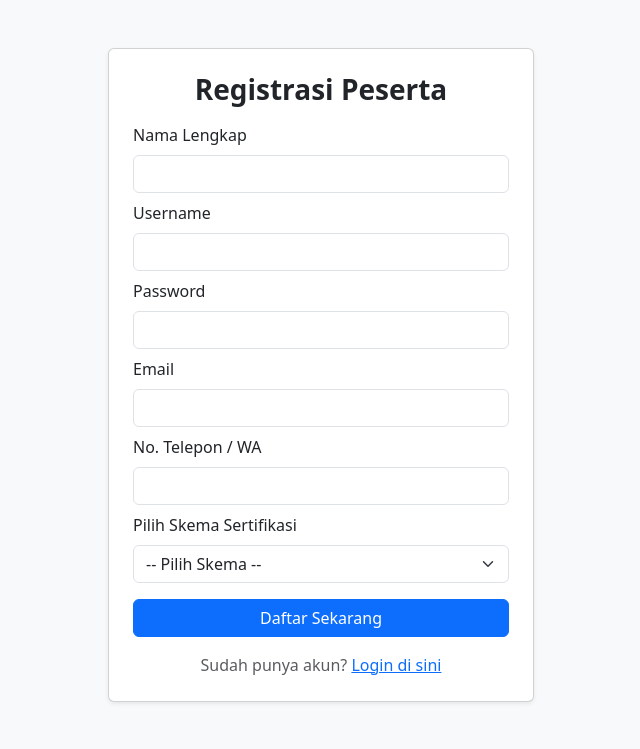
After one commit to Artvael/Sertifikasi-USK, a PHP site: page /register.php in a window 1280 px wide. The commit adds this page. Shown: the top 749 px of the page, without its empty margins (319-959 px from the left). Run offline with PHP 8.4, Linux system fonts and the light colour scheme; data comes from the database, SQL or seed files in the repository; both versions use the stored data as it was after the commit.

Commit message:
feat: landing page selamat datang, registrasi peserta, dan dashboard user

```diff
--- /dev/null
+++ b/register.php
@@ -0,0 +1,89 @@
+<?php
+require 'koneksi.php';
+
+// Jika tombol daftar diklik
+if (isset($_POST['register'])) {
+    $nama     = $_POST['nama_peserta'];
+    $user     = $_POST['username'];
+    $pass     = $_POST['password'];
+    $email    = $_POST['email'];
+    $telepon  = $_POST['telepon'];
+    $id_skema = $_POST['id_skema'];
+
+    // 1. Cek apakah username sudah pernah terdaftar
+    $cek = $koneksi->prepare("SELECT * FROM peserta WHERE username = ?");
+    $cek->execute([$user]);
+
+    if ($cek->rowCount() > 0) {
+        $error = "Username sudah dipakai, pilih username lain!";
+    } else {
+        // 2. Simpan data user baru ke tabel peserta
+        $stmt = $koneksi->prepare("INSERT INTO peserta (nama_peserta, username, password, email, telepon, id_skema) VALUES (?, ?, ?, ?, ?, ?)");
+        $stmt->execute([$nama, $user, $pass, $email, $telepon, $id_skema]);
+
+        // Arahkan ke halaman login dengan pesan sukses
+        header("Location: login.php?pesan=daftar_sukses");
+        exit;
+    }
+}
+?>
+<!DOCTYPE html>
+<html lang="id">
+<head>
+    <meta charset="UTF-8">
+    <title>Registrasi Akun Peserta</title>
+    <link href="https://cdn.jsdelivr.net/npm/bootstrap@5.3.0/dist/css/bootstrap.min.css" rel="stylesheet">
+</head>
+<body class="bg-light py-5">
+    <div class="container" style="max-width: 450px;">
+        <div class="card p-4 shadow-sm">
+            <h3 class="text-center fw-bold mb-3">Registrasi Peserta</h3>
+
+            <?php if (isset($error)): ?>
+                <div class="alert alert-danger"><?= $error ?></div>
+            <?php endif; ?>
+
+            <form method="POST">
+                <div class="mb-2">
+                    <label class="form-label">Nama Lengkap</label>
+                    <input type="text" name="nama_peserta" class="form-control" required>
+                </div>
+                <div class="mb-2">
+                    <label class="form-label">Username</label>
+                    <input type="text" name="username" class="form-control" required>
+                </div>
+                <div class="mb-2">
+                    <label class="form-label">Password</label>
+                    <input type="password" name="password" class="form-control" required>
+                </div>
+                <div class="mb-2">
+                    <label class="form-label">Email</label>
+                    <input type="email" name="email" class="form-control" required>
+                </div>
+                <div class="mb-2">
+                    <label class="form-label">No. Telepon / WA</label>
+                    <input type="text" name="telepon" class="form-control" required>
+                </div>
+                <div class="mb-3">
+                    <label class="form-label">Pilih Skema Sertifikasi</label>
+                    <select name="id_skema" class="form-select" required>
+                        <option value="">-- Pilih Skema --</option>
+                        <?php
+                        $skema = $koneksi->query("SELECT * FROM skema");
+                        while ($s = $skema->fetch()) {
+                            echo "<option value='{$s['id_skema']}'>{$s['nama_skema']}</option>";
+                        }
+                        ?>
+                    </select>
+                </div>
+
+                <button type="submit" name="register" class="btn btn-primary w-100">Daftar Sekarang</button>
+            </form>
+
+            <p class="text-center text-muted mt-3 mb-0">
+                Sudah punya akun? <a href="login.php">Login di sini</a>
+            </p>
+        </div>
+    </div>
+</body>
+</html>
```
Also changed, not shown: dashboard_user.php (added, +82 -0 lines), db_sertifikasi.sql (+6 -5 lines), index.php (+22 -47 lines), login.php (added, +82 -0 lines).
